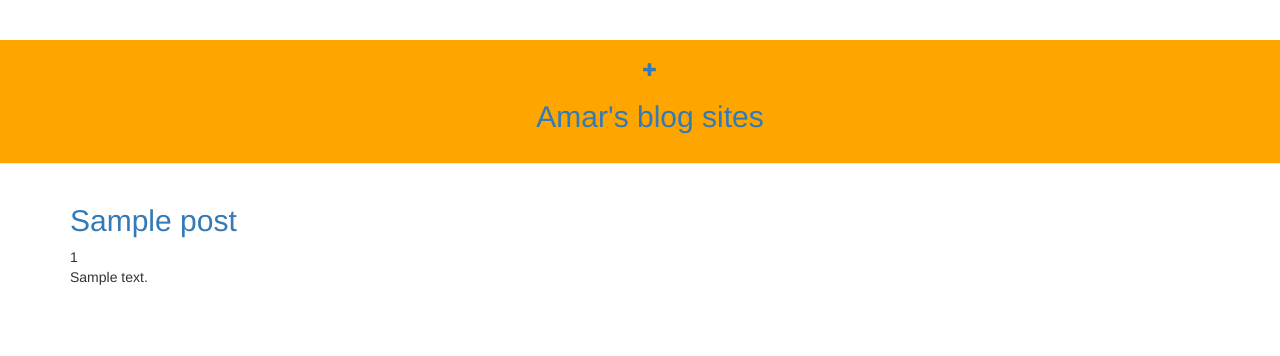
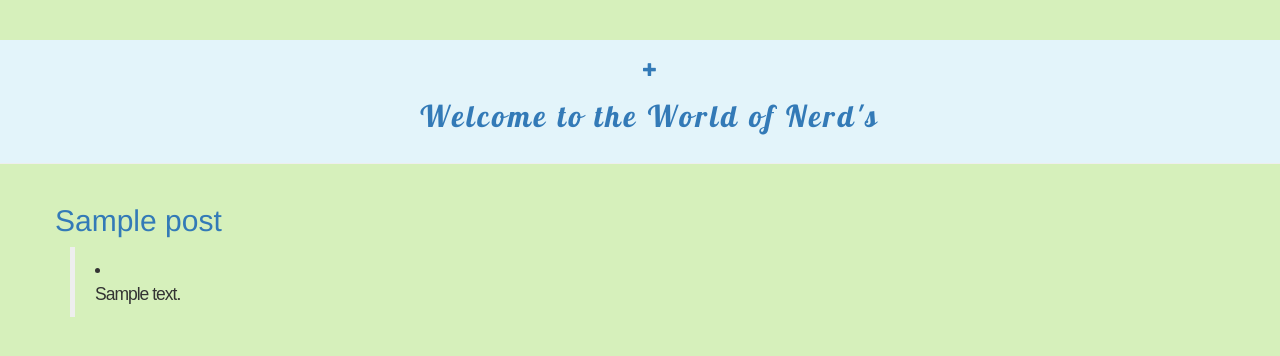
Before and after one commit to Amarmandal/new-blog, a Django app: page / in a window 1280 px wide. Shown: the top 356 px of the page. Run offline with Django 3.2, Linux system fonts and the light colour scheme; a user stored in the database is signed in; tables that the repository leaves empty hold one stand-in row (values such as "Sample post"); some libraries are stand-ins or nearby versions; some web fonts are replaced.

Commit message:
Added some custom css

```diff
--- a/music/static/css/blog.css
+++ b/music/static/css/blog.css
@@ -1,9 +1,13 @@
+body {
+    background-color: #D6F0BB;
+}
+
 .page-header {
-        color: green;
-        background-color: orange;
-        padding: 20px 20px 20px 40px;
-        text-align: center;
-        }
+    color: green;
+    background-color: #E3F4FA;
+    padding: 20px 20px 20px 40px;
+    text-align: center;
+}
 
 .date {
     color:green;
@@ -22,3 +26,13 @@ a:link {
 a:hover {
  color: grey;
 }
+
+.arpana {
+    background: no-repeat;
+    background-size: cover;
+}
+
+.htext {
+    font-family: 'Lobster', cursive;
+    letter-spacing: 3px;
+}
--- a/music/templates/music/base.html
+++ b/music/templates/music/base.html
@@ -12,6 +12,7 @@
         <link rel="stylesheet" href="https://maxcdn.bootstrapcdn.com/bootstrap/4.0.0-beta.2/css/bootstrap.min.css">
     {% endif %}
     <link href="https://fonts.googleapis.com/css?family=Khula" rel="stylesheet">
+    <link href="https://fonts.googleapis.com/css?family=Lobster" rel="stylesheet">
     <link rel="stylesheet" href="{% static 'css/blog.css' %}" type="text/css">
 </head>
 <body>
@@ -19,13 +20,15 @@
     {% if user.is_authenticated %}
         <a href="{% url 'post_new' %}" class="top-menu"><span class="glyphicon glyphicon-plus"></span></a>
     {% endif %}
-    <a href="{% url 'index' %}"><h2>Amar's blog sites</h2></a>
+    <a href="{% url 'index' %}"><h2 ><span class="htext">Welcome to the World of Nerd's</span></h2></a>
 </div>
 
-<div class="container">
-    {% block content %}
-    {% endblock %}
-</div>
+{% block content %}
+{% endblock %}
+
+<script src="https://code.jquery.com/jquery-3.2.1.slim.min.js"></script>
+<script src="https://cdnjs.cloudflare.com/ajax/libs/popper.js/1.12.3/umd/popper.min.js"></script>
+<script src="https://maxcdn.bootstrapcdn.com/bootstrap/4.0.0-beta.2/js/bootstrap.min.js"></script>
 
 </body>
 </html>
--- a/music/templates/music/index.html
+++ b/music/templates/music/index.html
@@ -1,14 +1,14 @@
 {% extends 'music/base.html' %}
 {% block content %}
+<div class="container">
 {% for post in post %}
-    <p><h2><a href="{% url 'post_detail' pk=post.pk %}">{{ post.title }}</a></h2></p>
-{% if user.is_authenticated %}
-    {{ post.pk }}
-    <p>{{ post.text }}</p>
-{% else %}
-<div class="container">
-    <blockquote class="blockquote"><li><p> <span class="hero">{{ post.text }}</span> </p></li></blockquote>
+    <div class="row">
+        <p><h2><a href="{% url 'post_detail' pk=post.pk %}">{{ post.title }}</a></h2></p>
+    </div>
+    <div class="row">
+    <div class="col-sm-8"><blockquote class="blockquote"><li><p> <span class="hero">{{ post.text }}</span> </p></li></blockquote>
+    </div>
+    </div>
+{% endfor %}
 </div>
-{% endif %}
-{% endfor %}
 {% endblock %}
--- a/music/templates/music/post_detail.html
+++ b/music/templates/music/post_detail.html
@@ -1,6 +1,9 @@
 {% extends 'music/base.html' %}
 {% block content %}
 {% if post.published_date %}
+<div class="container">
+    <div class="row">
+        <div class="col-sm-8">
 <div class="date">
    Published_date : {{ post.published_date }}
 </div>
@@ -16,4 +19,7 @@
 <a class="btn btn-default" href="{% url 'post_remove' pk=post.pk %}"><span class="glyphicon glyphicon-trash"></span></a>
 {% endif %}
 {% endif %}
+        </div>
+    </div>
+</div>
 {% endblock %}
```
